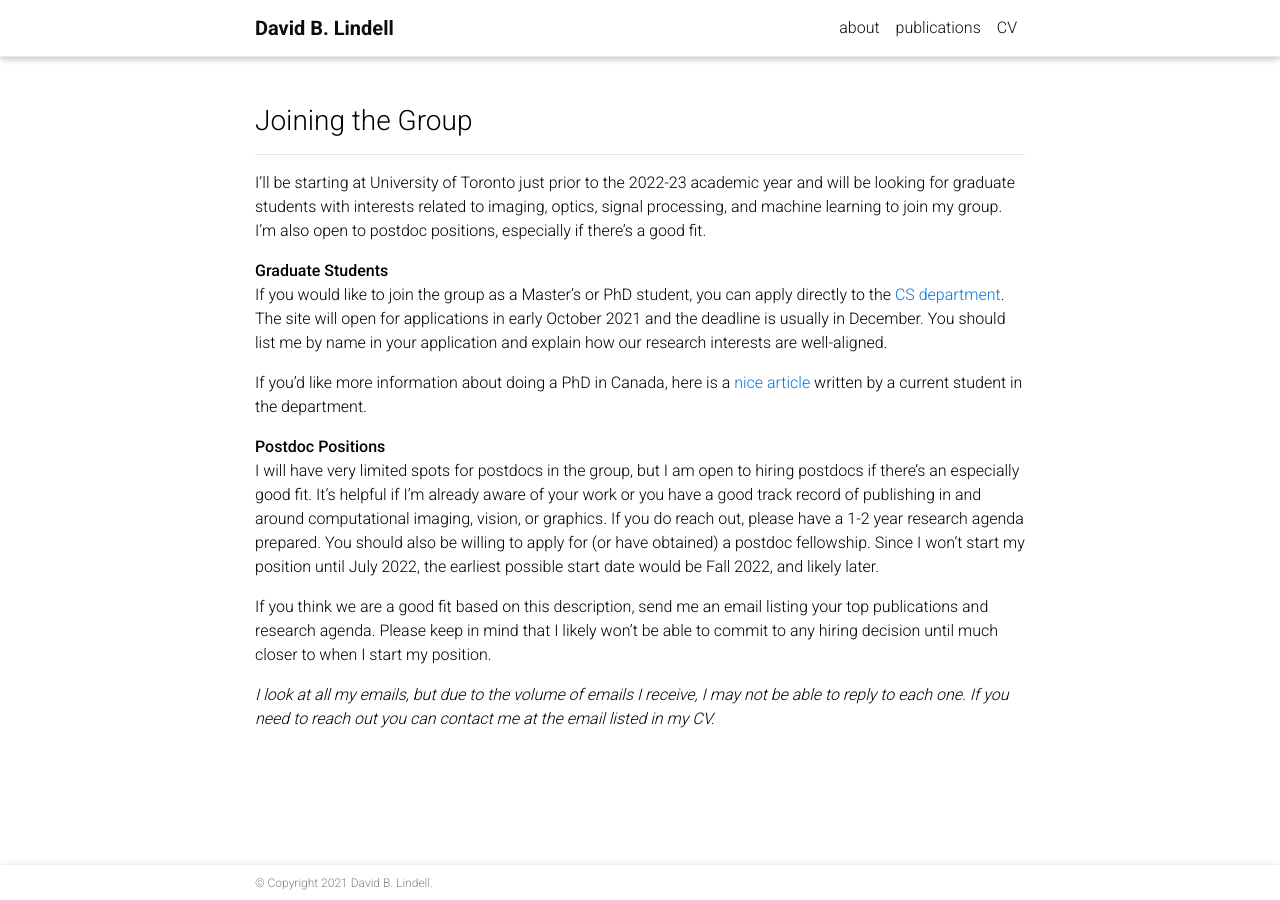
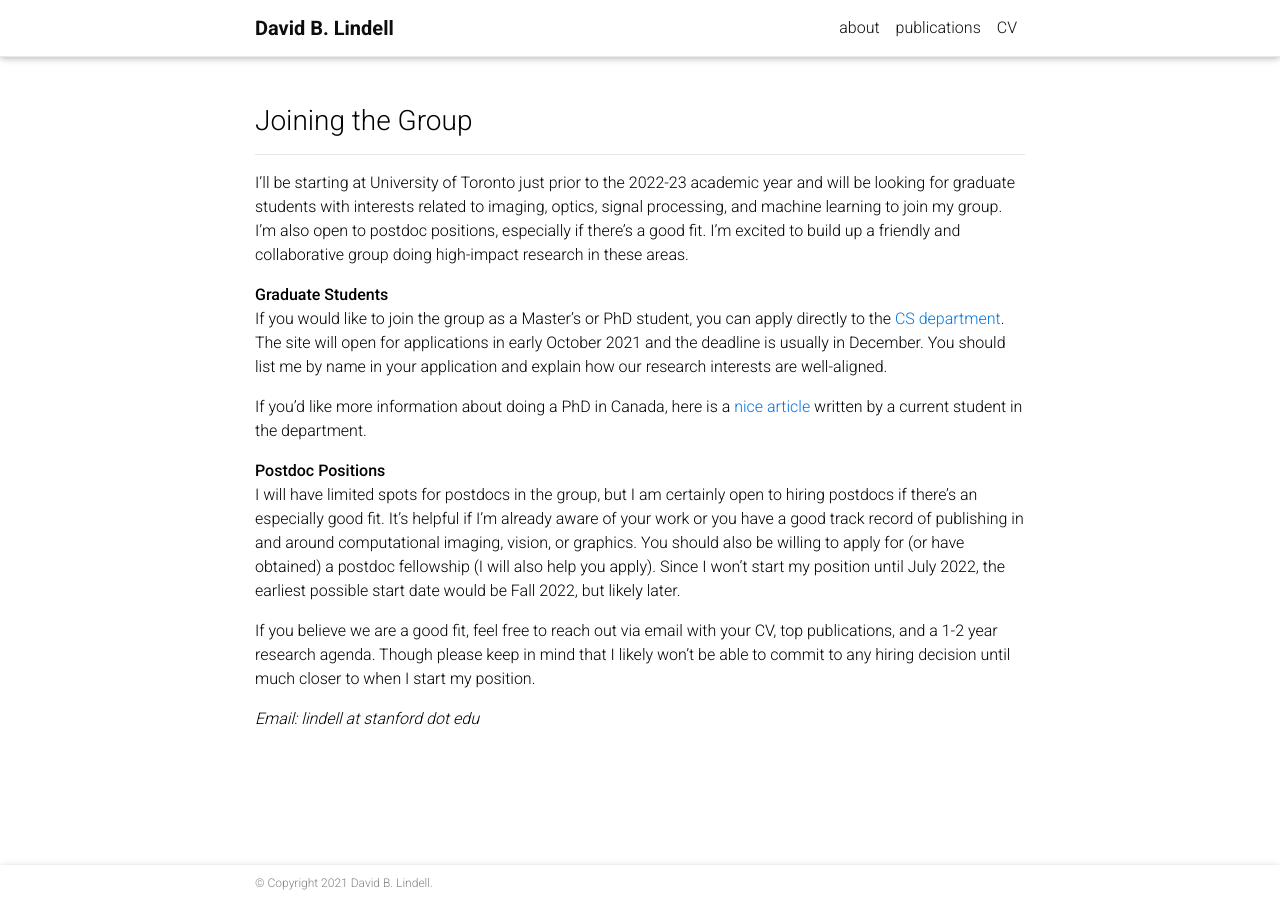
Before and after one commit to davelindell/davelindell.github.io, a Jekyll site: the page built from _pages/joining.md, in a window 1280 px wide. Built offline with Jekyll 4.4.1, drawn with Linux system fonts in a browser that asks for light colours; nearby versions of some CDN libraries; a style sheet for code colours, icons or effects is not loaded.

Commit message:
update joining

```diff
--- a/_pages/joining.md
+++ b/_pages/joining.md
@@ -9,14 +9,14 @@ description: Joining<br><a href="http://computationalimaging.org/">Computational
 ### Joining the Group
 - - -
 
-I'll be starting at University of Toronto just prior to the 2022-23 academic year and will be looking for graduate students with interests related to imaging, optics, signal processing, and machine learning to join my group. I'm also open to postdoc positions, especially if there's a good fit.
+I'll be starting at University of Toronto just prior to the 2022-23 academic year and will be looking for graduate students with interests related to imaging, optics, signal processing, and machine learning to join my group. I'm also open to postdoc positions, especially if there's a good fit. I'm excited to build up a friendly and collaborative group doing high-impact research in these areas.
 
 **Graduate Students**<br>If you would like to join the group as a Master's or PhD student, you can apply directly to the [CS department](https://web.cs.toronto.edu/graduate/prospective). The site will open for applications in early October 2021 and the deadline is usually in December. You should list me by name in your application and explain how our research interests are well-aligned.
 
 If you'd like more information about doing a PhD in Canada, here is a [nice article](https://yongyuanxi.medium.com/myths-about-graduate-school-in-computer-science-in-canada-eca365370415) written by a current student in the department.
 
-**Postdoc Positions**<br>I will have very limited spots for postdocs in the group, but I am open to hiring postdocs if there's an especially good fit. It's helpful if I'm already aware of your work or you have a good track record of publishing in and around computational imaging, vision, or graphics. If you do reach out, please have a 1-2 year research agenda prepared. You should also be willing to apply for (or have obtained) a postdoc fellowship. Since I won't start my position until July 2022, the earliest possible start date would be Fall 2022, and likely later.
+**Postdoc Positions**<br>I will have limited spots for postdocs in the group, but I am certainly open to hiring postdocs if there's an especially good fit. It's helpful if I'm already aware of your work or you have a good track record of publishing in and around computational imaging, vision, or graphics. You should also be willing to apply for (or have obtained) a postdoc fellowship (I will also help you apply). Since I won't start my position until July 2022, the earliest possible start date would be Fall 2022, but likely later.
 
-If you think we are a good fit based on this description, send me an email listing your top publications and research agenda. Please keep in mind that I likely won't be able to commit to any hiring decision until much closer to when I start my position.
+If you believe we are a good fit, feel free to reach out via email with your CV, top publications, and a 1-2 year research agenda. Though please keep in mind that I likely won't be able to commit to any hiring decision until much closer to when I start my position.
 
-*I look at all my emails, but due to the volume of emails I receive, I may not be able to reply to each one. If you need to reach out you can contact me at the email listed in my CV.*
+*Email: lindell at stanford dot edu*
```
